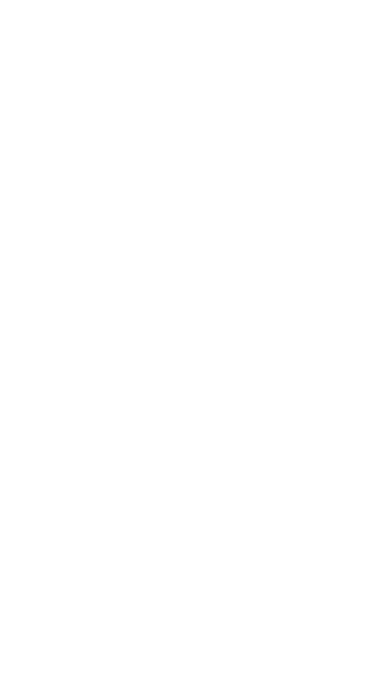
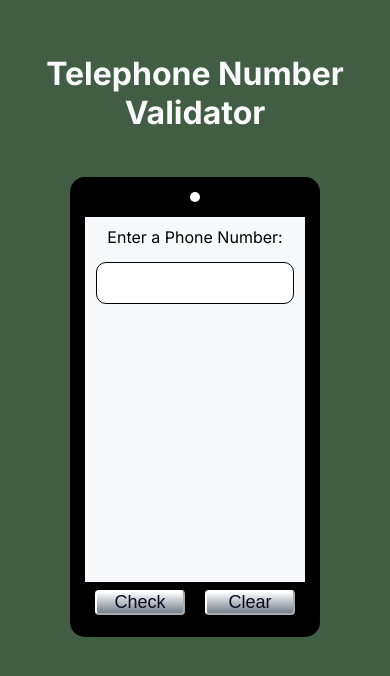
Before and after one commit to Yulia2120/freeCamp_javascript, a plain HTML site: page Telephone Number Validator/index.html in a window 390 px wide. Drawn offline with Linux system fonts and the light colour scheme.

Commit message:
end Telephone Number Validator project

```diff
--- a/Telephone Number Validator/index.html
+++ b/Telephone Number Validator/index.html
@@ -4,6 +4,30 @@
     <meta charset="UTF-8" />
     <meta name="viewport" content="width=device-width, initial-scale=1.0" />
     <title>Telephone Number Validator</title>
+    <link rel="preconnect" href="https://fonts.googleapis.com" />
+    <link rel="preconnect" href="https://fonts.gstatic.com" crossorigin />
+    <link
+      href="https://fonts.googleapis.com/css2?family=Inter:wght@300;400;700&display=swap"
+      rel="stylesheet"
+    />
+    <link rel="stylesheet" href="styles.css" />
   </head>
-  <body></body>
+  <body>
+    <main>
+      <h1>Telephone Number Validator</h1>
+      <div class="phone-container">
+        <div class="phone-background">
+          <div class="phone-camera"></div>
+        </div>
+        <label for="user-input">Enter a Phone Number:</label>
+        <input maxlength="20" type="text" id="user-input" value="" />
+        <div id="results-div"></div>
+        <div class="phone-footer">
+          <button class="btn-styles" id="check-btn">Check</button>
+          <button class="btn-styles" id="clear-btn">Clear</button>
+        </div>
+      </div>
+    </main>
+    <script src="script.js"></script>
+  </body>
 </html>
--- a/Telephone Number Validator/script.js
+++ b/Telephone Number Validator/script.js
@@ -0,0 +1,37 @@
+const userInput = document.getElementById("user-input");
+const checkBtn = document.getElementById("check-btn");
+const clearBtn = document.getElementById("clear-btn");
+const result = document.getElementById("results-div");
+
+const handlePhoneNumberValidation = () => {
+  const phoneNumber = userInput.value.trim();
+  if (phoneNumber === "") {
+    alert("Please provide a phone number");
+    return;
+  }
+
+  if (isValidPhoneNumber(phoneNumber)) {
+    result.textContent = "Valid US number: " + phoneNumber;
+    result.style.color = "green";
+  } else {
+    result.textContent = "Invalid US number: " + phoneNumber;
+    result.style.color = "red";
+  }
+};
+
+checkBtn.addEventListener("click", handlePhoneNumberValidation);
+
+clearBtn.addEventListener("click", () => {
+  result.textContent = "";
+});
+
+userInput.addEventListener("keydown", (e) => {
+  if (e.key === "Enter") {
+    handlePhoneNumberValidation();
+  }
+});
+
+const isValidPhoneNumber = (phoneNumber) => {
+  const regex = /^(1\s?)?(\(\d{3}\)|\d{3})([\s\-]?)\d{3}([\s\-]?)\d{4}$/;
+  return regex.test(phoneNumber);
+};
--- a/Telephone Number Validator/styles.css
+++ b/Telephone Number Validator/styles.css
@@ -0,0 +1,110 @@
+* {
+  margin: 0;
+  padding: 0;
+  box-sizing: border-box;
+}
+
+:root {
+  --background-light: #f8f9fa;
+}
+
+body {
+  background-color: #415d43;
+  font-family: "Inter", sans-serif;
+}
+
+main {
+  display: flex;
+  flex-direction: column;
+  justify-content: center;
+  align-items: center;
+  padding: 10% 10px;
+}
+h1 {
+  width: 100%;
+  max-width: 480px;
+  margin: 15px 0;
+  color: var(--background-light);
+  text-align: center;
+}
+.phone-container {
+  position: relative;
+  background-color: var(--background-light);
+  width: 250px;
+  height: 460px;
+  margin: 30px auto;
+  border-radius: 15px;
+  border: 15px solid black;
+  display: flex;
+  flex-direction: column;
+  align-items: center;
+}
+
+.phone-background {
+  background-color: black;
+  width: 100%;
+  height: 25px;
+}
+
+.phone-camera {
+  background-color: #fff;
+  width: 10px;
+  height: 10px;
+  border-radius: 50%;
+  margin: auto;
+}
+
+label {
+  margin: 10px auto 5px;
+  font-weight: 500;
+}
+
+#results-div {
+  overflow-y: auto;
+  padding: 0 10px;
+  text-align: center;
+  height: 265px;
+  width: 100%;
+  background-color: var(--background-light);
+}
+#user-input {
+  display: block;
+  margin: 10px auto;
+  padding: 5px;
+  border: 1px solid black;
+  border-radius: 10px;
+  text-align: center;
+  width: 90%;
+  height: 42px;
+  font-size: 16px;
+}
+
+.phone-footer {
+  background-color: black;
+  width: 100%;
+  height: 40px;
+  position: absolute;
+  bottom: 0;
+  display: flex;
+  align-items: center;
+  justify-content: center;
+}
+.btn-styles {
+  cursor: pointer;
+  width: 100px;
+  margin: 10px;
+  color: #0a0a23;
+  font-size: 18px;
+  background-color: #ffffff;
+  background-image: linear-gradient(#ffffff, #737f8a);
+  border-color: #ffffff;
+  border-width: 2px;
+  border-radius: 4px;
+}
+
+.results-text {
+  font-size: 1.2rem;
+  padding: 5px;
+  text-align: center;
+  margin: 10px 0;
+}
```
